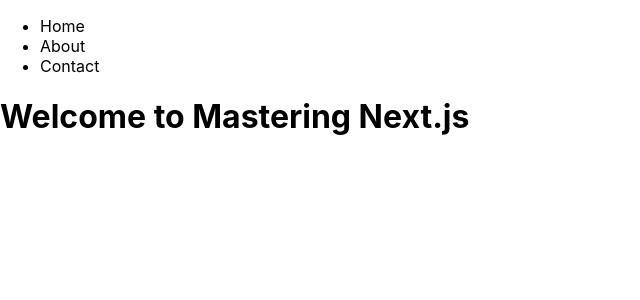
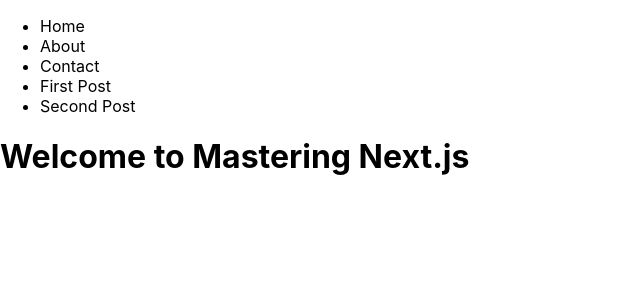
Before and after one commit to BrandonGrayson/next.js-testing-ground, a Next.js app: page / in a window 1280 px wide. Shown: the top 300 px of the page, without its empty margins (0-640 px from the left). Built offline with nearby package versions, Linux system fonts and the light colour scheme.

Commit message:
added id folder to pages for dynamic components

```diff
--- a/pages/components/header.js
+++ b/pages/components/header.js
@@ -20,6 +20,18 @@
                     <a>Contact</a>
                 </Link>
             </li>
+
+            <li>
+                <Link as='/post/first-post' href='/post/{id}'>
+                    <a>First Post</a>
+                </Link>
+            </li>
+
+            <li>
+                <Link as='/post/second-post' href='/post/{id}'>
+                    <a>Second Post</a>
+                </Link>
+            </li>
         </ul>
     )
 }
```
Also changed, not shown: pages/[id]/index.js (added, +16 -0 lines).
